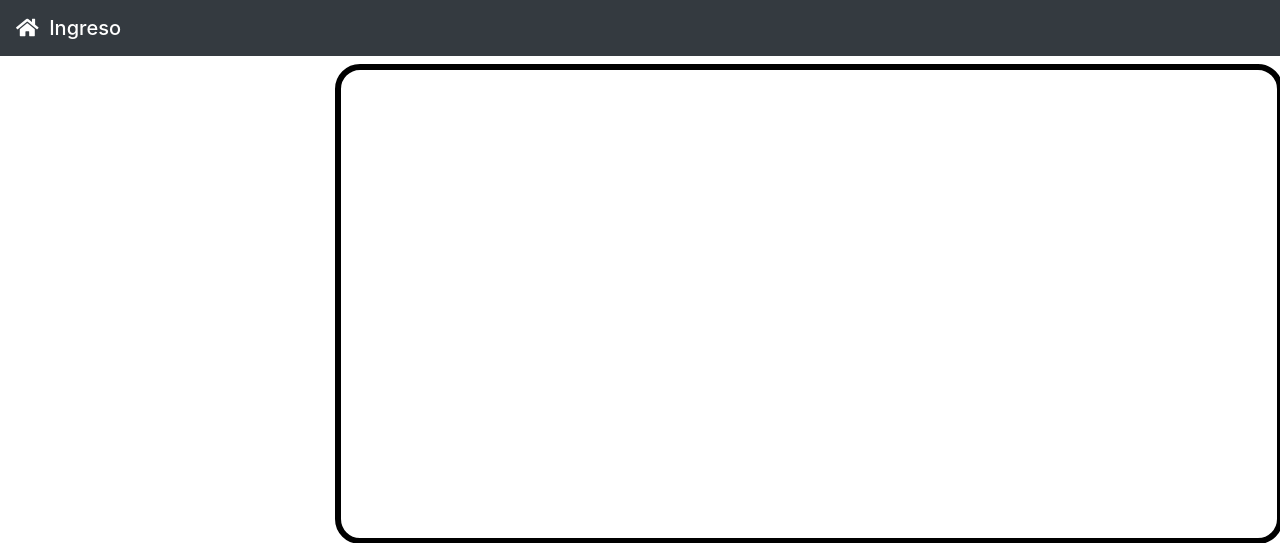
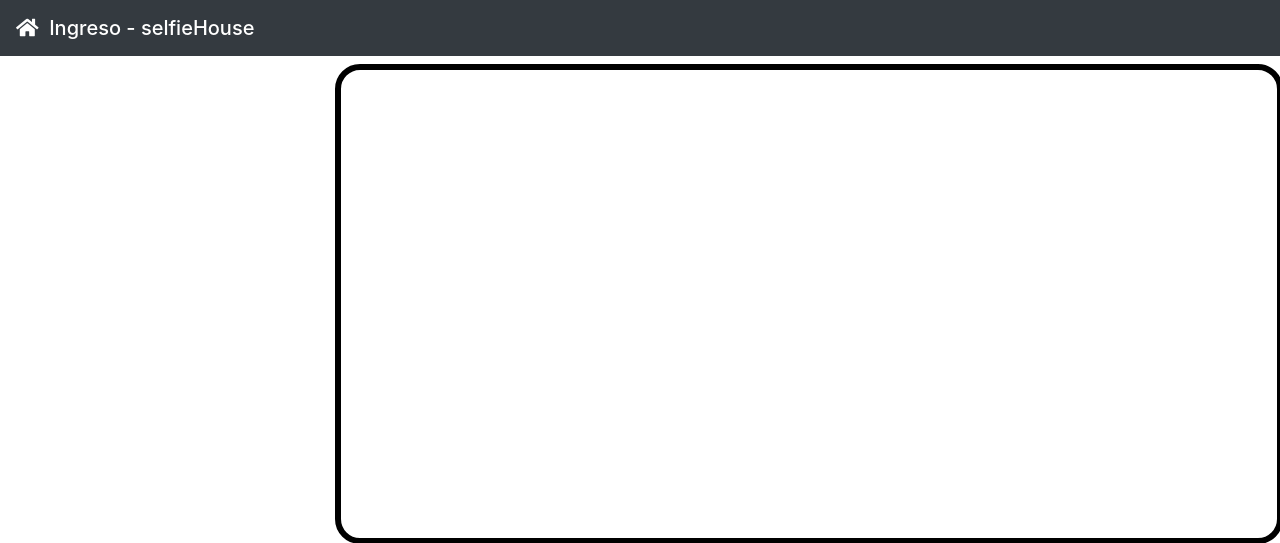
Before and after one commit to SandroSD/selfieHouseSOA, a PHP site: page / in a window 1280 px wide. Shown: the top 543 px of the page. Run offline with PHP 8.4, Linux system fonts and the light colour scheme; some libraries are stand-ins or nearby versions.

Commit message:
Acomodando directorio
Acomodando directorio

```diff
--- a/Android/web/index.php
+++ b/Android/web/index.php
@@ -4,21 +4,21 @@
     <meta charset="UTF-8">
     <meta name="viewport" content="width=device-width, initial-scale=1.0">
     <meta http-equiv="X-UA-Compatible" content="ie=edge">
-    <title>SelfieHouse</title>
-    <link rel="icon" type="image/svg" href="camera.svg">
+    <title>selfieHouse</title>
+    <link rel="icon" type="image/svg" href="src/assets/plugins/camera.svg">
 
     <script src="https://code.jquery.com/jquery-3.3.1.js" integrity="sha256-2Kok7MbOyxpgUVvAk/HJ2jigOSYS2auK4Pfzbm7uH60=" crossorigin="anonymous"></script>
 
     <link rel="stylesheet" href="https://stackpath.bootstrapcdn.com/bootstrap/4.1.0/css/bootstrap.min.css">
     <link rel="stylesheet" href="https://use.fontawesome.com/releases/v5.0.10/css/all.css" integrity="sha384-+d0P83n9kaQMCwj8F4RJB66tzIwOKmrdb46+porD/OvrJ+37WqIM7UoBtwHO6Nlg" crossorigin="anonymous">
 
-    <script src="js/index.js"></script>
-    <link rel="stylesheet" href="css/index.css">
+    <script src="src/assets/js/index.js"></script>
+    <link rel="stylesheet" href="src/assets/css/index.css">
 </head>
 
 <body>
 <nav class="navbar navbar-dark bg-dark">
-    <span class="navbar-brand mb-0 h1"><i class="fas fa-home"></i> &nbsp;Ingreso</span>
+    <span class="navbar-brand mb-0 h1"><i class="fas fa-home"></i> &nbsp;Ingreso - selfieHouse</span>
 </nav>
 <div class="container-fluid">
     <div class="row">
--- a/Android/web/src/private/Config.php
+++ b/Android/web/src/private/Config.php
@@ -19,7 +19,7 @@ define("LOG_SIZE","50000");
 define("LOG_ALERTA","alerta");
 define("LOG_SERVER","server");
 define("LOG_DB","database");
-define("LOG_CLIENTE","btmp");
+define("LOG_CLIENTE","shouse");
 
 
 # Configuración de sesión
--- a/Android/web/src/webservices/controllerAcceso.php
+++ /dev/null
@@ -1,5 +0,0 @@
-<?php
-/*
- * Aca se maneja la recepcion, almacenamiento y envio de notificaciones de fotos de acceso
- *
- * */
--- a/Android/web/src/webservices/controllerArduino.php
+++ /dev/null
@@ -1,5 +0,0 @@
-<?php
-/*
- * Aca se maneja la recepcion de respuestas/confirmaciones de Arduino
- *
- * */
--- a/Android/web/src/webservices/controllerCasa.php
+++ /dev/null
@@ -1,5 +0,0 @@
-<?php
-/*
- * Aca se manejan las instrucciones al webserver de Arduino
- *
- * */
--- /dev/null
+++ b/Android/web/ws/controllerAcceso.php
@@ -0,0 +1,5 @@
+<?php
+/*
+ * Aca se maneja la recepcion, almacenamiento y envio de notificaciones de fotos de acceso
+ *
+ * */
--- /dev/null
+++ b/Android/web/ws/controllerArduino.php
@@ -0,0 +1,5 @@
+<?php
+/*
+ * Aca se maneja la recepcion de respuestas/confirmaciones de Arduino
+ *
+ * */
--- /dev/null
+++ b/Android/web/ws/controllerCasa.php
@@ -0,0 +1,5 @@
+<?php
+/*
+ * Aca se manejan las instrucciones al webserver de Arduino
+ *
+ * */
```
Also changed, not shown: Android/web/src/assets/css/index.css (renamed from Android/web/css/index.css), Android/web/src/assets/js/index.js (renamed from Android/web/js/index.js), Android/web/src/plugins/camera.svg (renamed from Android/web/camera.svg), Android/web/src/plugins/html5-webcam-save.php (renamed from Android/web/html5-webcam-save.php).
